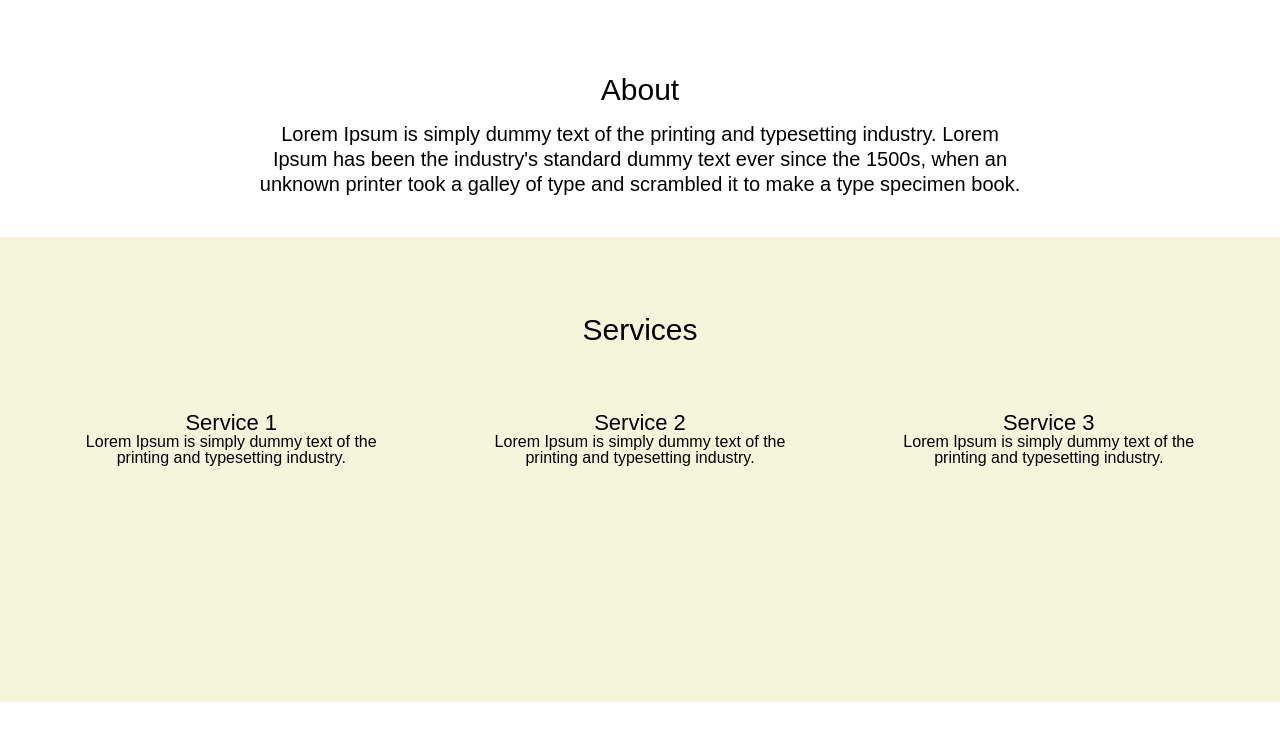
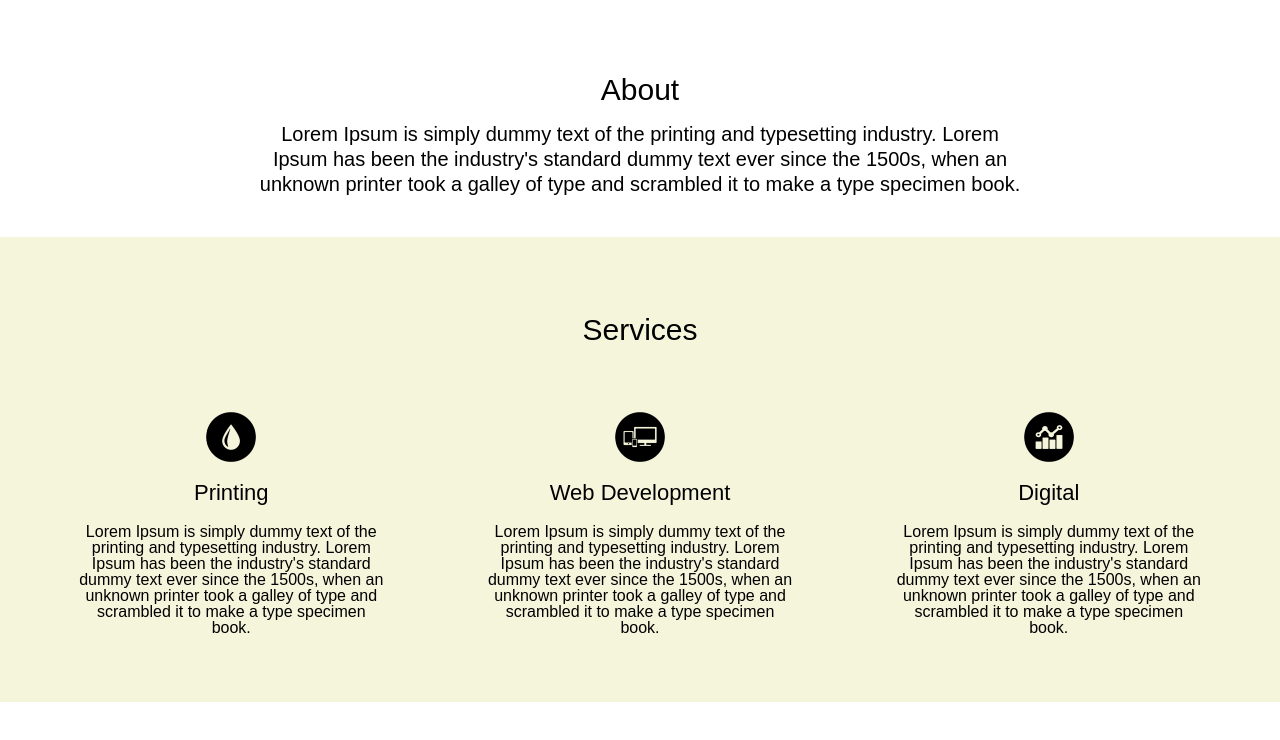
Before and after one commit to pfremp/iprynt, a plain HTML site: page index.html in a window 1280 px wide. Shown: the part 803-1543 px from the top of the page. Drawn offline with Linux system fonts and the light colour scheme.

Commit message:
added icons to service section

```diff
--- a/assets/css/main.css
+++ b/assets/css/main.css
@@ -162,16 +162,16 @@ nav li {
 
 .service-box h1 {
     font-size: 22px;
+    margin: 20px 0;
 }
 
-/*
 .service-icon {
     display: block;
-    background-color: black;
+/*    background-color: black;*/
     height: 50px;
     width: 50px;
+    margin: 0 auto;
 }
-*/
 
 .services {
     border-color: aqua;
--- a/index.html
+++ b/index.html
@@ -34,17 +34,19 @@
                 <section class="services" id="services">
                     <h1 class="section-heading text-container">Services</h1>
                     <div class="service-box">
-<!--                        <img scr="" class="service-icon">-->
-                        <h1>Service 1</h1>
-                        <p>Lorem Ipsum is simply dummy text of the printing and typesetting industry.</p>
+                        <img src="assets/images/printing_icon.png" class="service-icon">
+                        <h1>Printing</h1>
+                        <p>Lorem Ipsum is simply dummy text of the printing and typesetting industry. Lorem Ipsum has been the industry's standard dummy text ever since the 1500s, when an unknown printer took a galley of type and scrambled it to make a type specimen book.</p>
+                      </div>
+                    <div class="service-box">
+                        <img src="assets/images/web_icon.png" class="service-icon">
+                        <h1>Web Development</h1>
+                        <p>Lorem Ipsum is simply dummy text of the printing and typesetting industry. Lorem Ipsum has been the industry's standard dummy text ever since the 1500s, when an unknown printer took a galley of type and scrambled it to make a type specimen book.</p>
                     </div>
                     <div class="service-box">
-                        <h1>Service 2</h1>
-                        <p>Lorem Ipsum is simply dummy text of the printing and typesetting industry.</p>
-                    </div>
-                    <div class="service-box">
-                        <h1>Service 3</h1>
-                        <p>Lorem Ipsum is simply dummy text of the printing and typesetting industry.</p>
+                        <img src="assets/images/digital_icon.png" class="service-icon">
+                        <h1>Digital</h1>
+                        <p>Lorem Ipsum is simply dummy text of the printing and typesetting industry. Lorem Ipsum has been the industry's standard dummy text ever since the 1500s, when an unknown printer took a galley of type and scrambled it to make a type specimen book.</p>
                     </div>
                 </section>
 
```
Also changed, not shown: assets/images/digital_icon.png (added), assets/images/printing_icon.png (added), assets/images/web_icon.png (added), 2 other files.
